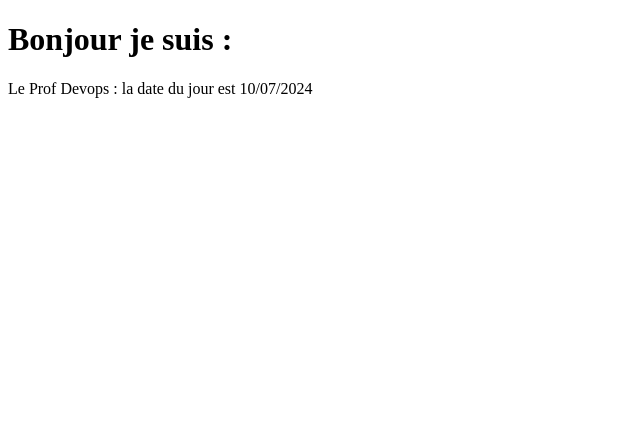
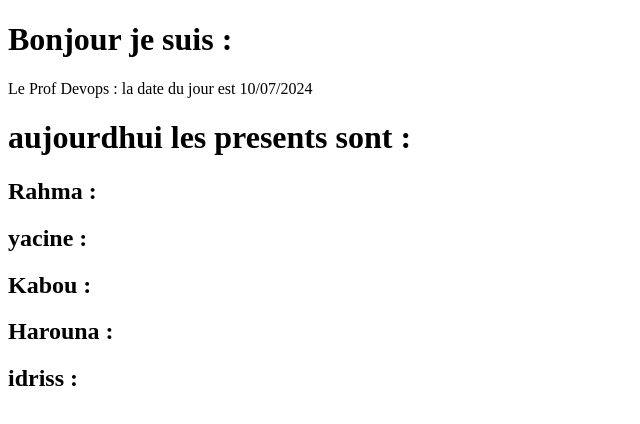
Before and after one commit to ydjadmin/REP_TEST_HTML, a plain HTML site: page index.html in a window 1280 px wide. Shown: the whole page, without its empty margins (0-640 px from the left). Drawn offline with Linux system fonts and the light colour scheme.

Commit message:
add presents

```diff
--- a/index.html
+++ b/index.html
@@ -5,5 +5,11 @@
 <h1>Bonjour je suis :</h1>
 <p>Le Prof Devops : la date du jour est 10/07/2024</p>
 
+<h1>aujourdhui les presents sont :</h1>
+<h2>Rahma :</h2>
+<h2>yacine :</h2>
+<h2>Kabou :</h2>
+<h2>Harouna :</h2>
+<h2>idriss :</h2>
 </body>
 </html>
```
